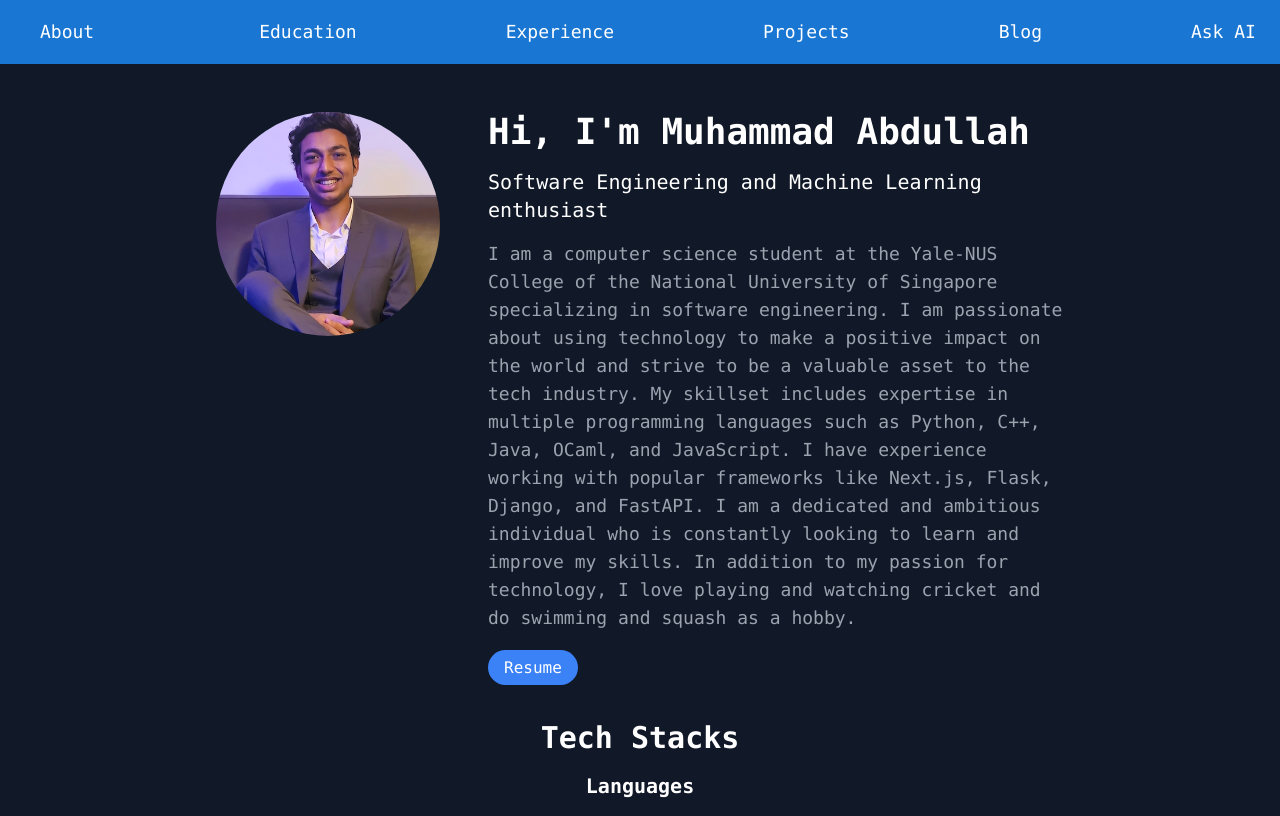
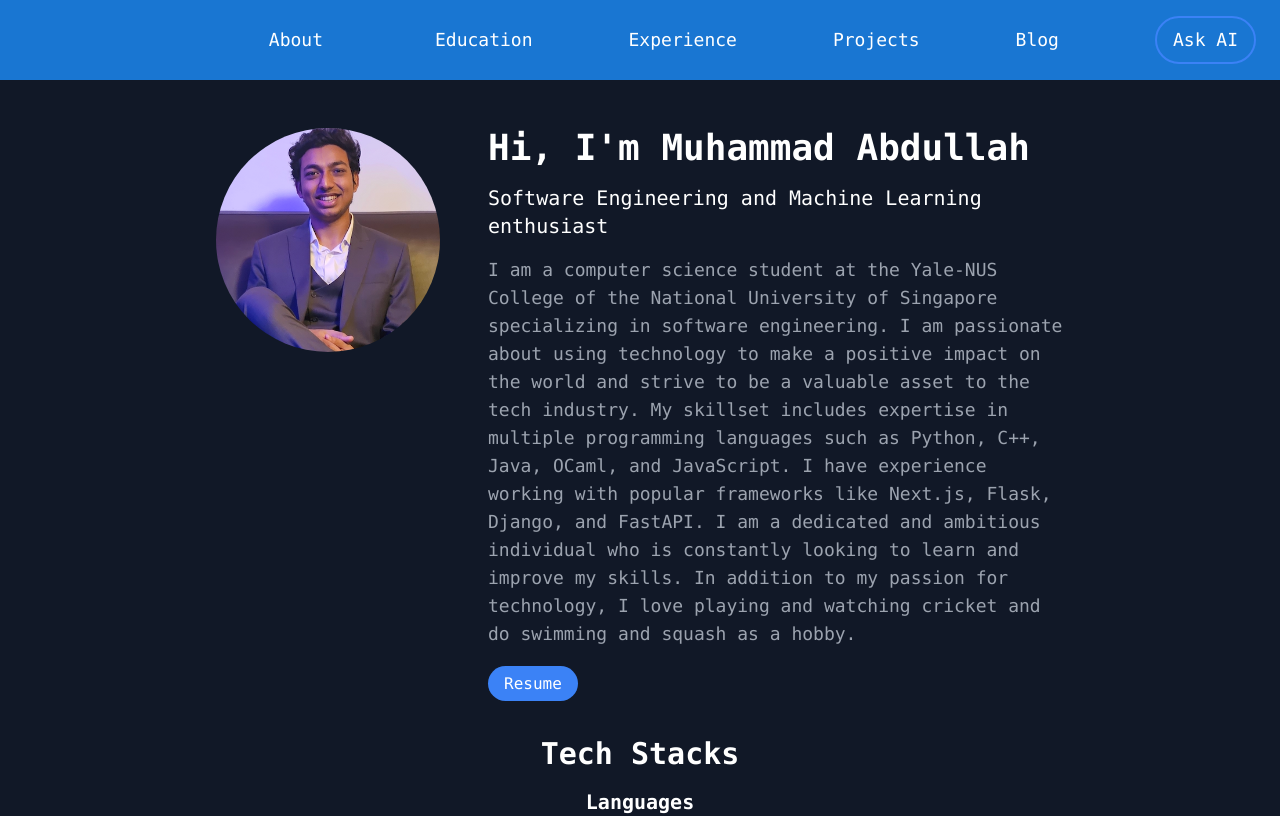
Before and after one commit to Muhammad18557/abdullah.blog, a Next.js app: page / in a window 1280 px wide. Shown: the top 816 px of the page. Built offline with nearby package versions, Linux system fonts and the light colour scheme.

Commit message:
basic chatbot made to work

```diff
--- a/app/askai/page.module.css
+++ b/app/ask.ai/page.module.css
@@ -2,12 +2,11 @@
   display: flex;
   justify-content: center;
   align-items: center;
-  height: 100vh;
-  background-color: white;
+  height: 97vh;
 }
 
 .container {
-  max-width: 700px;
+  max-width: 900px;
   width: 100%;
   height: 100%;
 }
--- a/app/askai/page.tsx
+++ b/app/ask.ai/page.tsx
@@ -8,6 +8,7 @@ const AskAI = () => {
   return (
     <main className={styles.main}>
       <div className={styles.container}>
+        <h1 className="text-2xl text-white text-center mt-4 mb-4">Chat with Abdullah's AI assistant</h1>
         <Chat />
       </div>
     </main>
--- a/app/layout.tsx
+++ b/app/layout.tsx
@@ -21,9 +21,9 @@ export default function RootLayout({
       <body className={inter.className}>
         <NavBar />
         <main className="p-2 bg-gray-900 font-mono">{children}</main>
-        <footer className="p-4 bg-gray-100 dark:bg-gray-900 text-center">
+        {/* <footer className="p-4 bg-gray-100 dark:bg-gray-900 text-center">
           © 2024 Your Name. All rights reserved.
-        </footer>
+        </footer> */}
       </body>
     </html>
   );
--- a/components/ask.ai/Chat.tsx
+++ b/components/ask.ai/Chat.tsx
@@ -1,12 +1,17 @@
 "use client";
 
 import React, { useState, useEffect, useRef } from "react";
-import styles from "./chat.module.css";
+import styles from "./Chat.module.css";
 import { AssistantStream } from "openai/lib/AssistantStream";
 import Markdown from "react-markdown";
-// @ts-expect-error - no types for this yet
-import { AssistantStreamEvent } from "openai/resources/beta/assistants/assistants";
 import { RequiredActionFunctionToolCall } from "openai/resources/beta/threads/runs/runs";
+
+const sampleQuestions = [
+  "What is Abdullah's expected graduation date?",
+  "Summarise Abdullah's educational jounrey from high school to university.",
+  "What can you tell me about Abdullah's work experience?",
+  "What is Abdullah's favourite dish?",
+];
 
 type MessageProps = {
   role: "user" | "assistant" | "code";
@@ -142,7 +147,7 @@ const Chat = ({
   const handleTextDelta = (delta) => {
     if (delta.value != null) {
       appendToLastMessage(delta.value);
-    };
+    }
     if (delta.annotations != null) {
       annotateLastMessage(delta.annotations);
     }
@@ -151,7 +156,7 @@ const Chat = ({
   // imageFileDone - show image in chat
   const handleImageFileDone = (image) => {
     appendToLastMessage(`\n![${image.file_id}](/api/files/${image.file_id})\n`);
-  }
+  };
 
   // toolCallCreated - log new tool call
   const toolCallCreated = (toolCall) => {
@@ -236,17 +241,16 @@ const Chat = ({
         ...lastMessage,
       };
       annotations.forEach((annotation) => {
-        if (annotation.type === 'file_path') {
+        if (annotation.type === "file_path") {
           updatedLastMessage.text = updatedLastMessage.text.replaceAll(
             annotation.text,
             `/api/files/${annotation.file_path.file_id}`
           );
         }
-      })
+      });
       return [...prevMessages.slice(0, -1), updatedLastMessage];
     });
-
-  }
+  };
 
   return (
     <div className={styles.chatContainer}>
@@ -256,6 +260,7 @@ const Chat = ({
         ))}
         <div ref={messagesEndRef} />
       </div>
+
       <form
         onSubmit={handleSubmit}
         className={`${styles.inputForm} ${styles.clearfix}`}
@@ -265,11 +270,11 @@ const Chat = ({
           className={styles.input}
           value={userInput}
           onChange={(e) => setUserInput(e.target.value)}
-          placeholder="Enter your question"
+          placeholder="Ask anything about Abdullah..."
         />
         <button
           type="submit"
-          className={styles.button}
+          className="bg-blue-500 hover:bg-blue-700 text-white font-bold py-2 px-8 rounded-[60px]"
           disabled={inputDisabled}
         >
           Send
--- a/components/navbar/NavBar.tsx
+++ b/components/navbar/NavBar.tsx
@@ -4,8 +4,8 @@ import Link from "next/link";
 
 export default function Navbar() {
   return (
-    <AppBar position="static" className="font-mono">
-      <Toolbar className="flex justify-between space-x-8">
+    <AppBar position="static" className="font-mono bg-gray-900">
+      <Toolbar className="flex justify-end space-x-24">
         <Link
           href="/"
           className="m-4 text-lg hover:text-blue-500 transition duration-300"
@@ -37,8 +37,8 @@ export default function Navbar() {
           Blog
         </Link>
         <Link
-          href="/askai"
-          className="m-4 text-lg hover:text-blue-500 transition duration-300"
+          href="/ask.ai"
+          className="m-4 text-lg hover:text-blue-500 transition duration-300 border-blue-500 border-2 rounded-[60px] px-4 py-2"
         >
           Ask AI
         </Link>
```
Also changed, not shown: components/ask.ai/Chat.module.css (+6 -3 lines).
